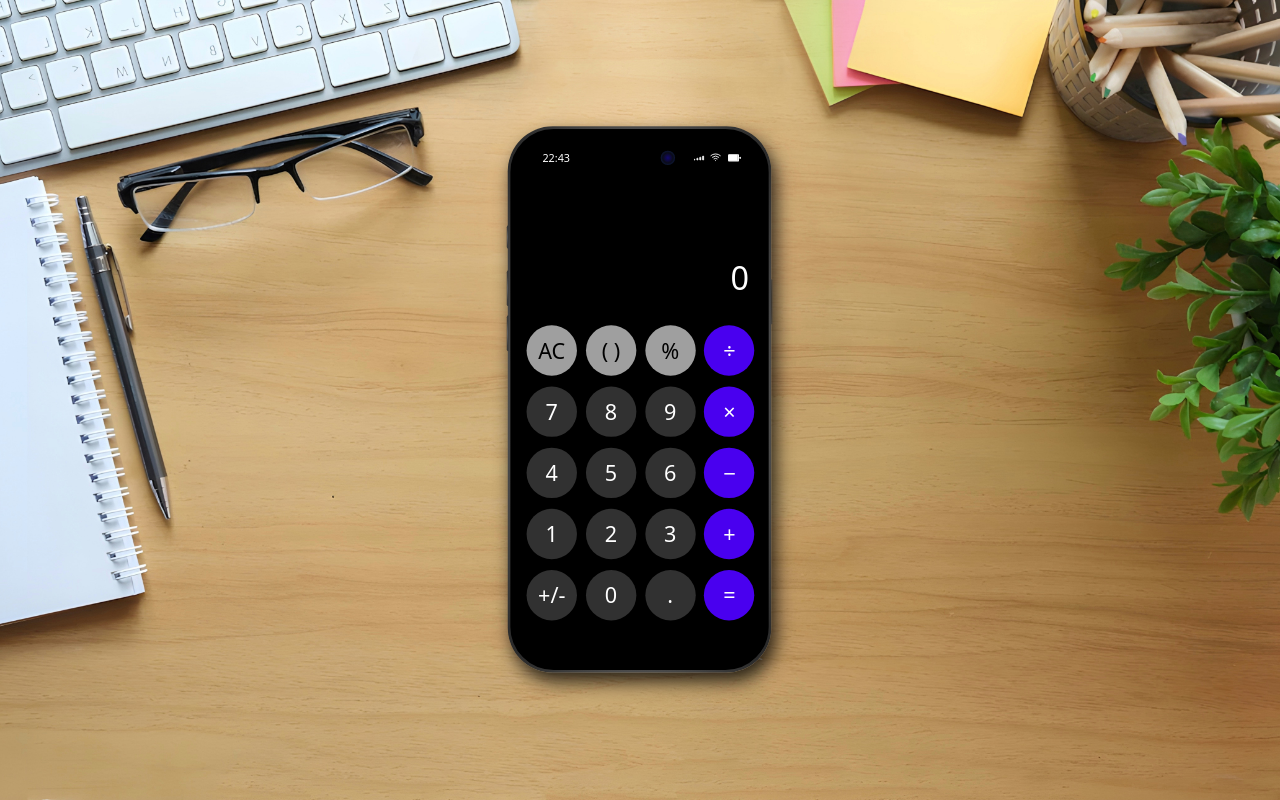
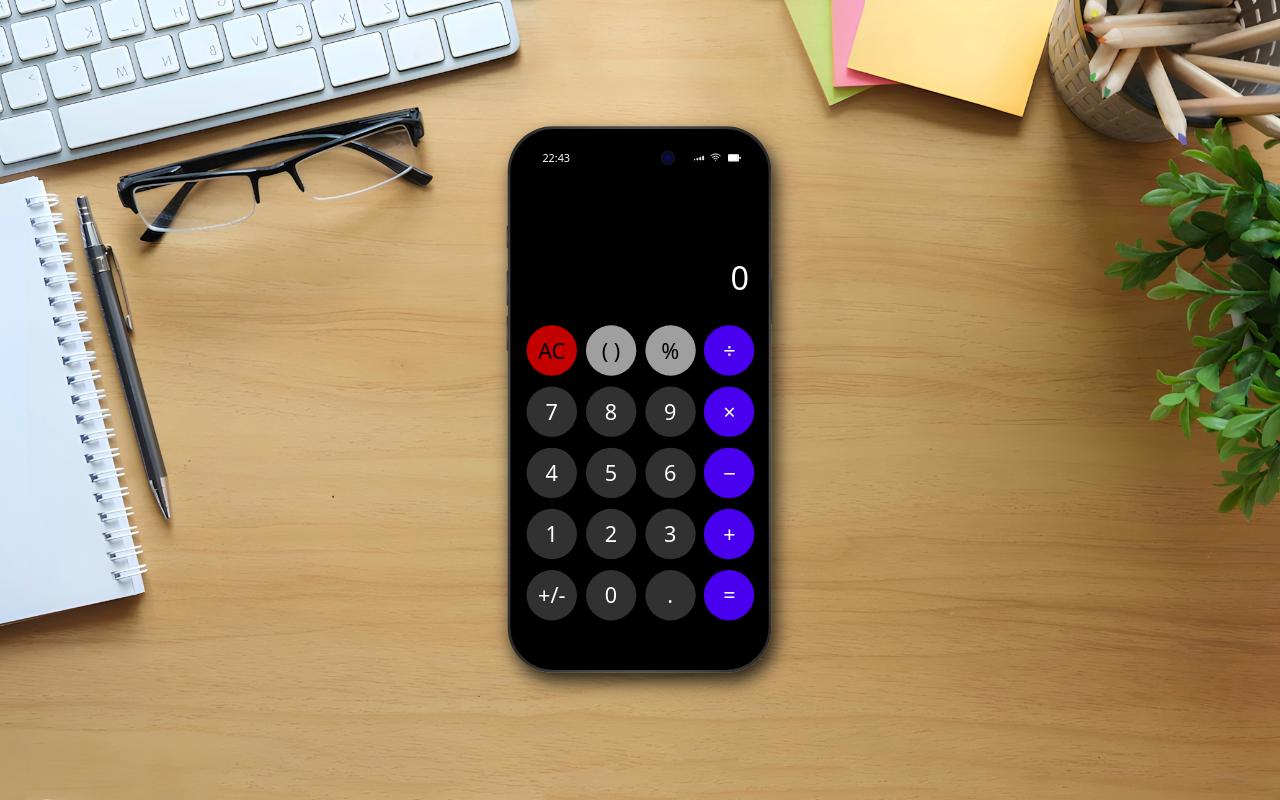
Before and after one commit to vlas-dev/calculator-app, a React (Create React App) app: page / in a window 1280 px wide. Built offline with nearby package versions, Linux system fonts and the light colour scheme.

Commit message:
general fixes

```diff
--- a/src/components/Calculator.jsx
+++ b/src/components/Calculator.jsx
@@ -329,7 +329,7 @@ const Calculator = () => {
             </div>
             <div className="grid grid-cols-4 gap-3 mx-2">
               <button
-                className="col-span-1 bg-[#9f9f9f] text-black text-2xl w-14 h-14 rounded-full active:bg-[#c4c3c6]"
+                className="col-span-1 bg-[#c30000] text-black text-2xl w-14 h-14 rounded-full active:bg-[#c4c3c6]"
                 onClick={() => handleClick("AC")}
               >
                 AC
```
